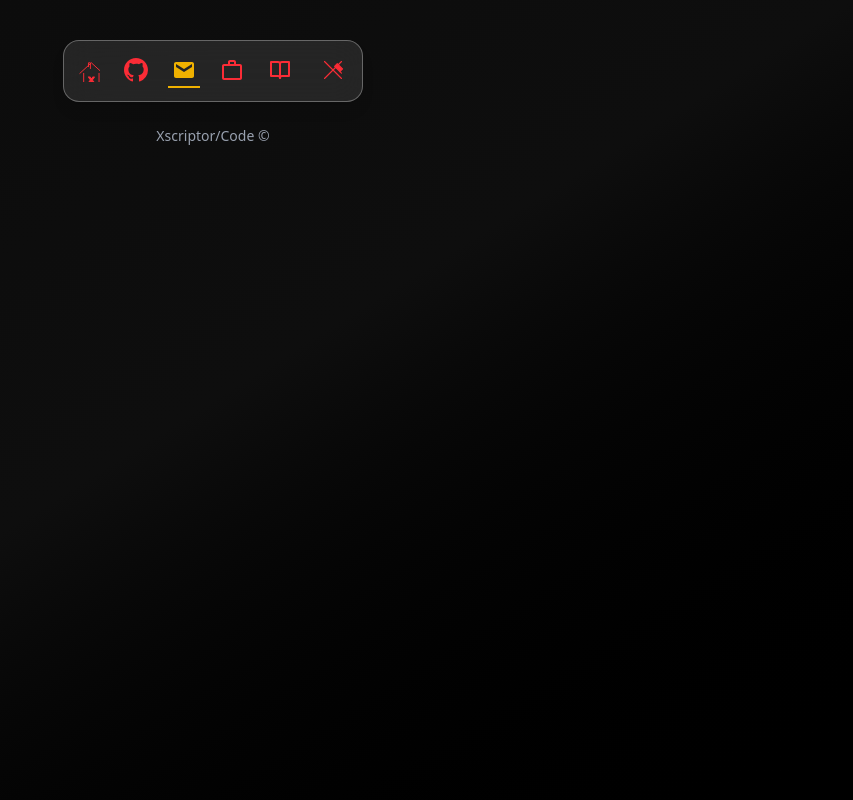
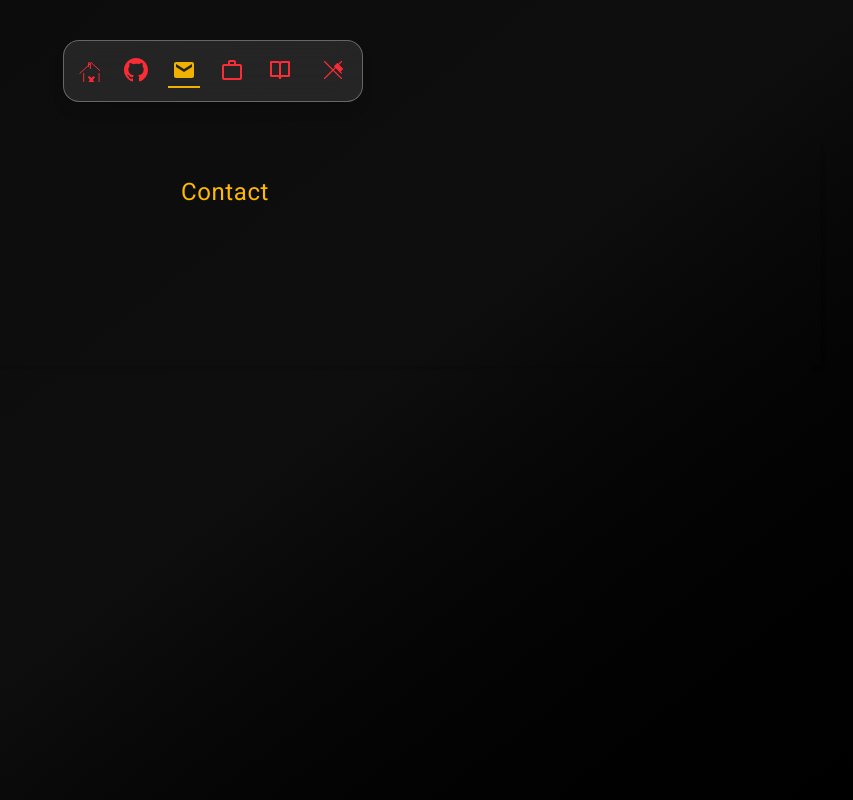
Before and after one commit to xscriptorcode/xscriptorcode.github.io, a Next.js app: page /contact in a window 1280 px wide. Shown: the top 800 px of the page, without its empty margins (427-1280 px from the left). Built offline with nearby package versions, Linux system fonts and the light colour scheme.

Commit message:
start with the contact page

```diff
--- a/src/app/contact/page.tsx
+++ b/src/app/contact/page.tsx
@@ -1,5 +1,8 @@
 
 import CustomRippleCursor from "@/app/components/CustomCursor";
+import { PagesStyles } from "../components/pagesstyles";
+import { Roboto_font } from "../components/fonts";
+import DecryptedText from "../components/DecryptedText";
 
 export const metadata = {
   title: "Contact - XscriptorCode",
@@ -10,8 +13,22 @@ export default function Home() {
   return (
     <div>
       <CustomRippleCursor />
-      <main>
+      <main className={`${PagesStyles.mainContainer}`}>
+        <div className="flex-1 relative p-6 lg:pl-12 shadow-md min-h-[224px] flex flex-col justify-start">
+        <h1 className={`${PagesStyles.titles} ${Roboto_font.className}`}>
+          <DecryptedText
+            text="Contact"
+            animateOn="view"
+            sequential
+            revealDirection="center"
+            speed={90}
+            maxIterations={60}
+            encryptedClassName="text-red-500 animate-pulse"
+            parentClassName="text-2xl tracking-wide"
+          />
+        </h1>
+        </div>
       </main>
-      </div>
+    </div>
   );
 }
```
Also changed, not shown: 12 other files (tests, documents, lock files or other folders).
